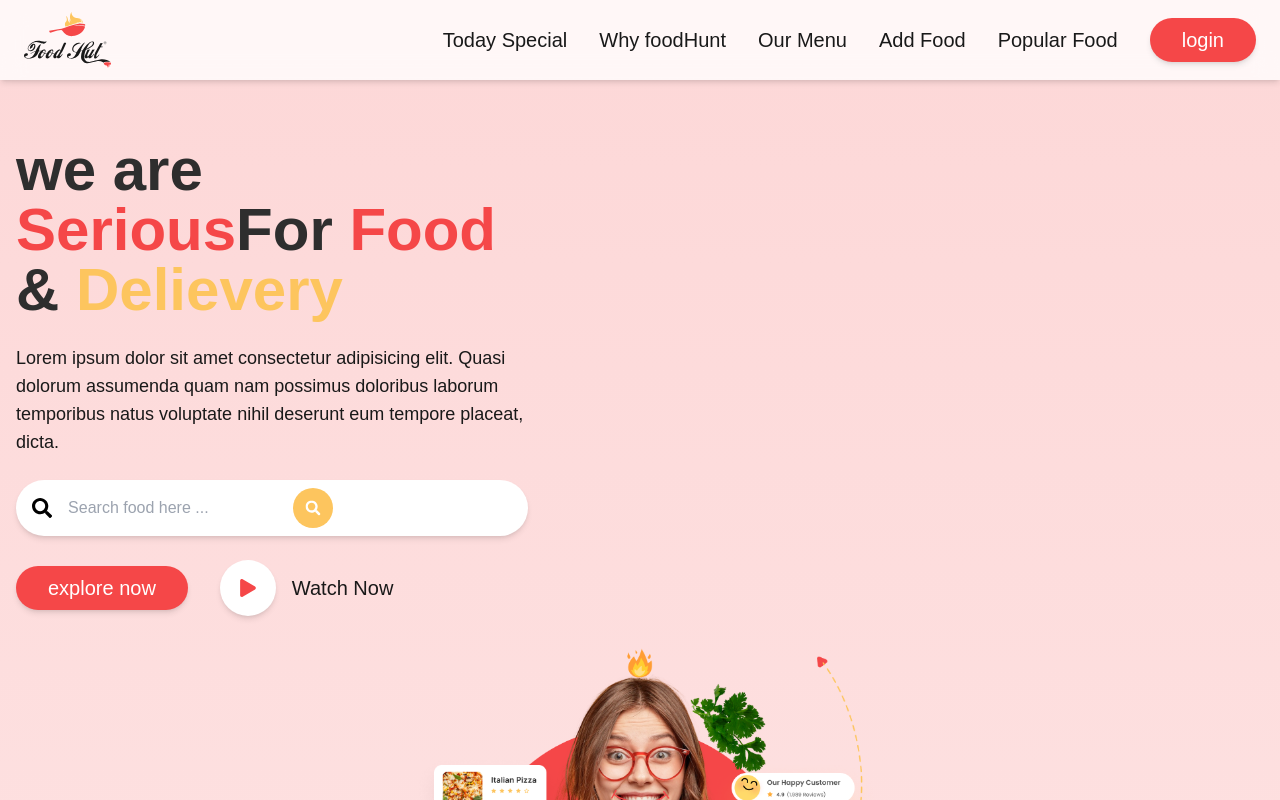
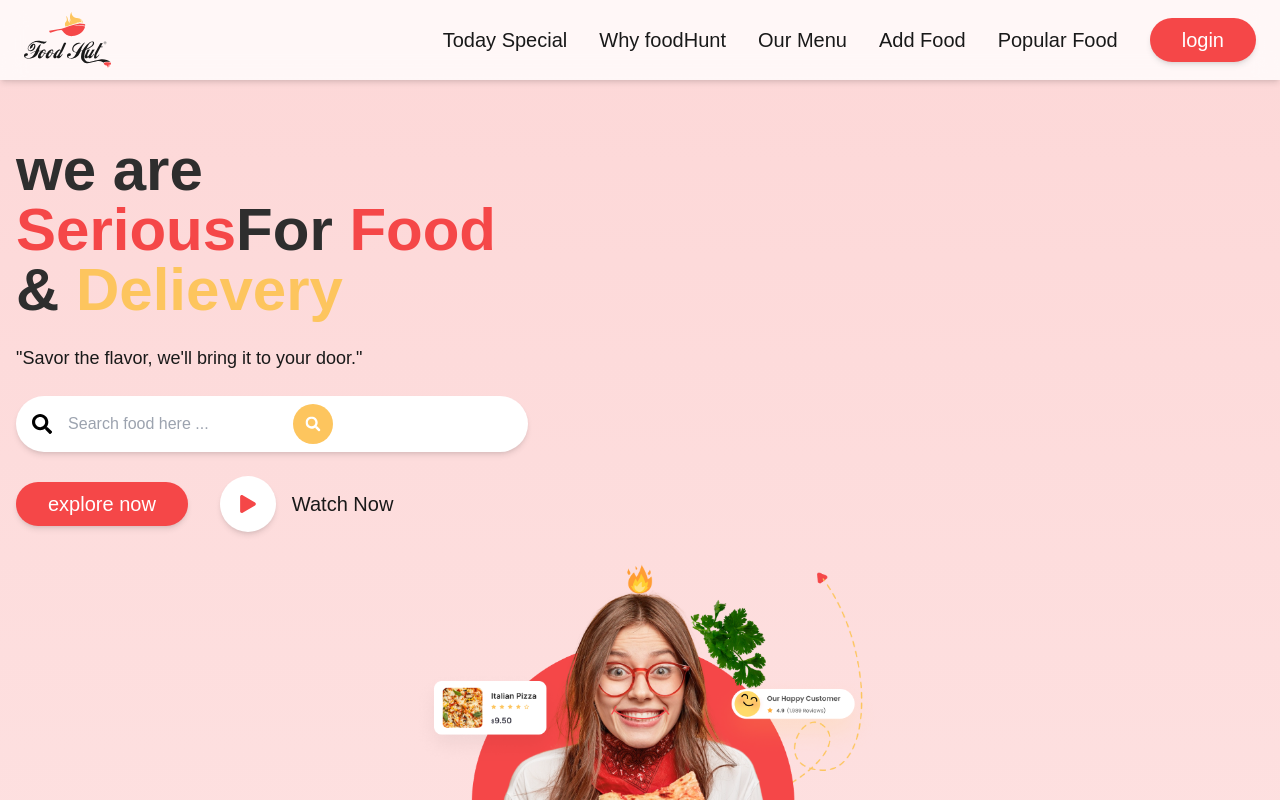
Before and after one commit to Rajveer0602/auth-client, a React (Vite) app: page / in a window 1280 px wide. Shown: the top 800 px of the page. Built offline with nearby package versions, Linux system fonts and the light colour scheme; a web font is replaced by a local one.

Commit message:
Header.jsx

```diff
--- a/src/component/Header.jsx
+++ b/src/component/Header.jsx
@@ -14,7 +14,7 @@ const Header = () => {
                             </span>For <span className="text-[#f54748]">Food</span> & <span className="text-[#Fdc55e]">Delievery</span>
                         </div>
                         <div className="lg: text-xl text-[#191919] md:text-lg text-base">
-                            Lorem ipsum dolor sit amet consectetur adipisicing elit. Quasi dolorum assumenda quam nam possimus doloribus laborum temporibus natus voluptate nihil deserunt eum tempore placeat, dicta.
+                            "Savor the flavor, we'll bring it to your door."
                         </div>
                         <div className="flex rounded-full py-2 px-4 justify-beetween items-center bg-white shadow-md">
                             <div className="flex items-center">
```
